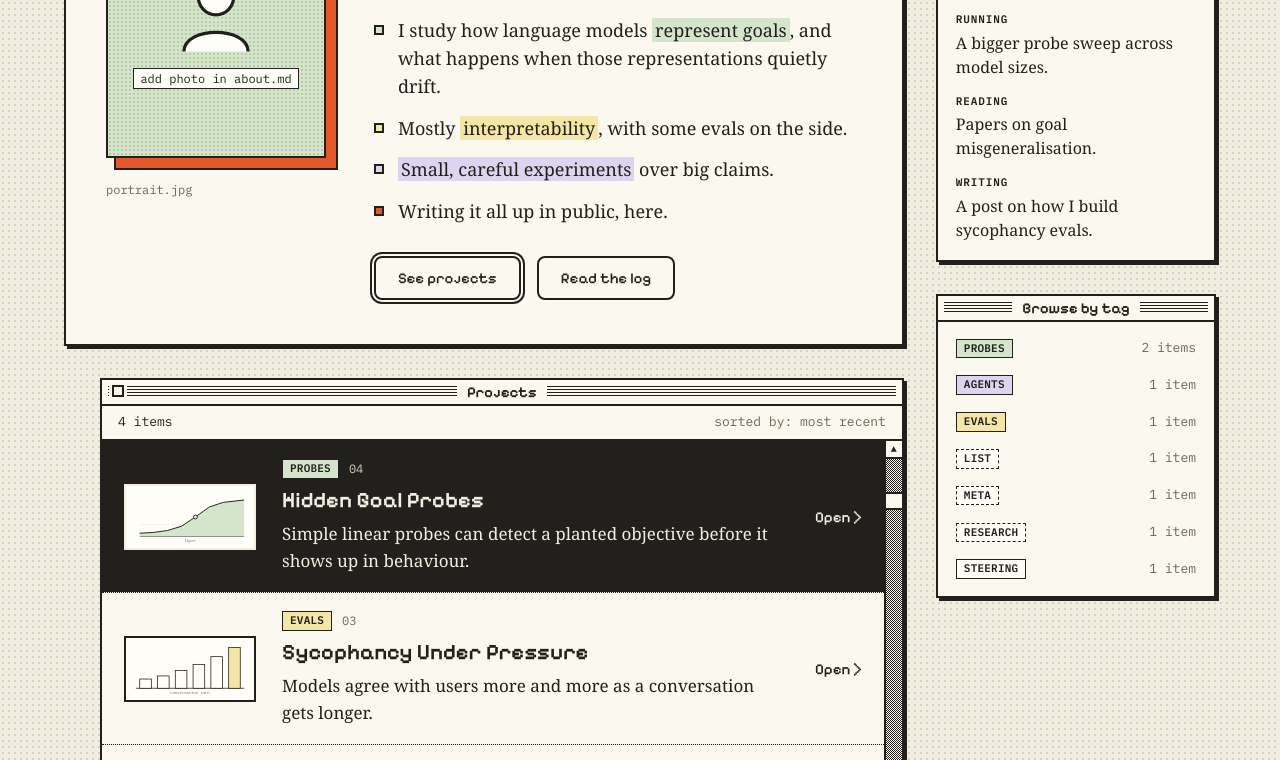
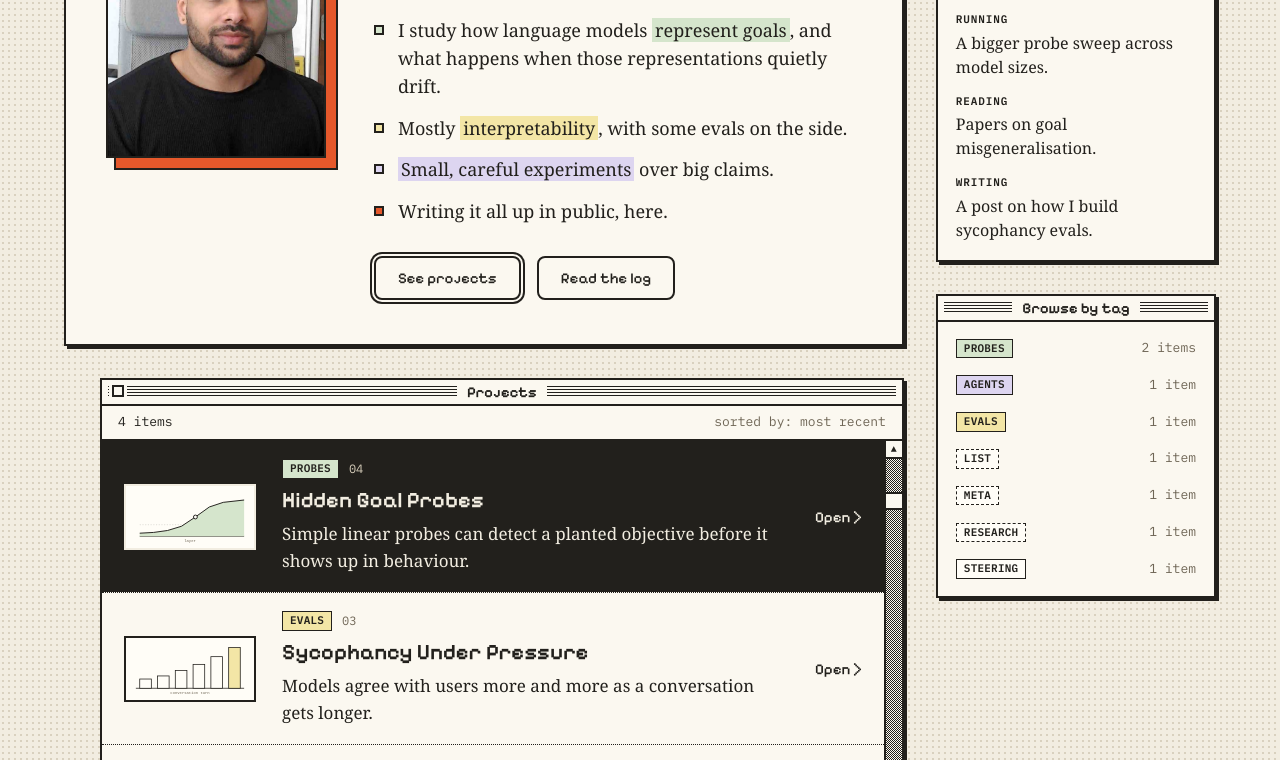
Before and after one commit to Tushar-R-Tyagi/tushar-r-tyagi.github.io, an Astro site: page / in a window 1280 px wide. Shown: the part 252-1012 px from the top of the page. Built offline with nearby package versions, Linux system fonts and the light colour scheme; Astro itself is replaced by a stand-in of ours; some packages are replaced by stand-ins of ours.

Commit message:
Add photo and remove caption

```diff
--- a/content/about.md
+++ b/content/about.md
@@ -5,8 +5,7 @@ role: Independent AI safety researcher
 
 # Put your photo in /public (e.g. public/photo.jpg) and write its path here.
 # Leave empty to show the placeholder.
-photo: ""
-photoCaption: portrait.jpg
+photo: /photo.JPEG
 
 # One line per bullet. Wrap a phrase in ==double equals== to highlight it.
 bullets:
```
